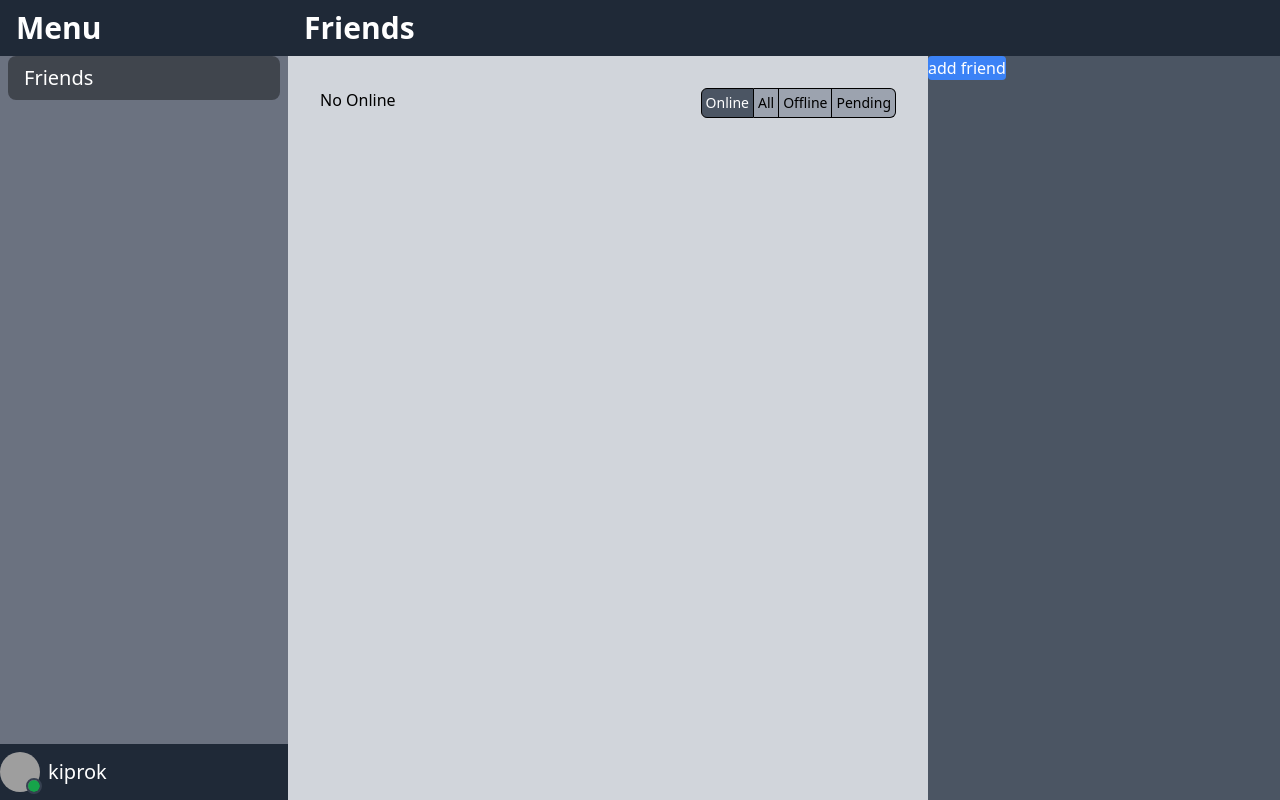
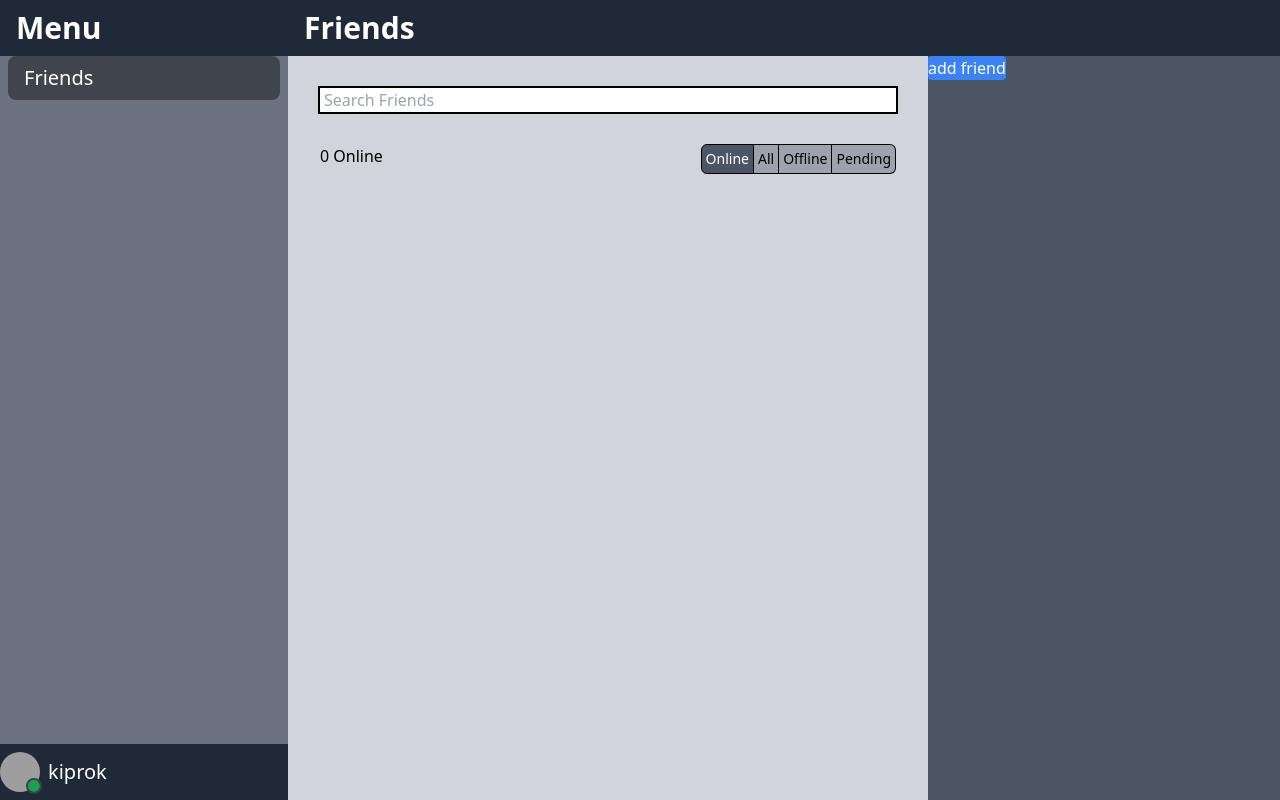
Before and after one commit to kiprok/DiscordButBetter.Client, a Vue app: page / in a window 1280 px wide. Built offline with nearby package versions, Linux system fonts and the light colour scheme; grey boxes are pictures that could not be loaded.

Commit message:
Added search function to FriendListView.vue

```diff
--- a/src/views/FriendListView.vue
+++ b/src/views/FriendListView.vue
@@ -2,7 +2,7 @@
 import ChatTopBar from '@/components/ChatTopBar.vue';
 import { useUserStore } from '@/stores/user.js';
 import SimpleButton from '@/components/SimpleButton.vue';
-import { ref } from 'vue';
+import { computed, ref } from 'vue';
 import {
   GenerateUser,
   GenerateConversation,
@@ -22,7 +22,13 @@ const userStore = useUserStore();
 const conversationStore = useConversationStore();
 const router = useRouter();
 
-const sortMethodSelected = ref('online');
+const radioSortMethodSelected = ref('online');
+const searchText = ref('');
+
+const sortMethodSelected = computed(() => {
+  if (searchText.value !== '') return 'search';
+  return radioSortMethodSelected.value;
+});
 
 const _addingFriend = ref(false);
 
@@ -33,6 +39,18 @@ const sortingMethods = {
   all: () => userStore.GetFriendList(),
   offline: () => userStore.GetFriendList().filter((friend) => friend.status === 0),
   pending: () => userStore.GetFriendRequests(),
+  search: () =>
+    userStore
+      .GetFriendList()
+      .filter((friend) => friend.userName.toLowerCase().includes(searchText.value.toLowerCase())),
+};
+
+const sortMethodAliases = {
+  online: 'Online',
+  all: 'Friends',
+  offline: 'Offline',
+  pending: 'Pending',
+  search: 'Found',
 };
 
 async function OpenConversation(userId) {
@@ -89,28 +107,37 @@ async function GenFriend() {
     </ChatTopBar>
     <div class="flex grow min-h-0 min-w-0">
       <div
-        class="size-full overflow-auto bg-gray-300 px-4 sm:px-8 pt-8 lg:block"
+        class="grow min-w-0 overflow-y-scroll bg-gray-300 px-4 sm:px-8 pt-8 lg:block"
         :class="{ hidden: sidePanelView }">
-        <div class="flex flex-row min-w-0 mb-1 capitalize">
-          <div class="min-w-0">
-            <span v-if="sortingMethods[sortMethodSelected]().length > 0">
+        <div class="size-full flex flex-col">
+          <div class="w-full h-14 flex-none">
+            <input
+              type="text"
+              name="friendSearch"
+              id="friendSearch"
+              class="w-full outline outline-2 pl-1"
+              v-model="searchText"
+              placeholder="Search Friends" />
+          </div>
+          <div class="flex flex-row min-w-0 mb-1">
+            <span class="min-w-0">
               {{ sortingMethods[sortMethodSelected]().length }}
+              {{ sortMethodAliases[sortMethodSelected] }}
             </span>
-            <span v-else>no</span>
-            <span v-if="sortMethodSelected !== 'all'">&nbsp;{{ sortMethodSelected }}</span>
-            <span v-if="sortMethodSelected === 'all'">&nbsp;friends</span>
-          </div>
-          <div class="min-w-0 ml-auto flex flex-row">
-            <friend-sort-button radioValue="online" v-model="sortMethodSelected">
+            <div class="min-w-0 ml-auto flex flex-row capitalize">
+              <friend-sort-button radioValue="online" v-model="radioSortMethodSelected">
                 <span>online</span>
               </friend-sort-button>
-            <friend-sort-button radioValue="all" v-model="sortMethodSelected">
+              <friend-sort-button radioValue="all" v-model="radioSortMethodSelected">
                 <span>all</span>
               </friend-sort-button>
-            <friend-sort-button radioValue="offline" v-model="sortMethodSelected">
+              <friend-sort-button radioValue="offline" v-model="radioSortMethodSelected">
                 <span>offline</span>
               </friend-sort-button>
-            <friend-sort-button class="relative" radioValue="pending" v-model="sortMethodSelected">
+              <friend-sort-button
+                class="relative"
+                radioValue="pending"
+                v-model="radioSortMethodSelected">
                 <span>pending</span>
                 <notification-badge
                   class="-top-2 -right-2 absolute text-[10px] size-4"
@@ -125,7 +152,7 @@ async function GenFriend() {
               class="border-t-2 py-1 border-gray-400 min-w-0">
               <friend-list-user-item :user="listItem">
                 <div
-                v-if="['online', 'all', 'offline'].includes(sortMethodSelected)"
+                  v-if="['online', 'all', 'offline', 'search'].includes(sortMethodSelected)"
                   class="ml-auto h-full flex flex-row gap-2">
                   <friend-list-item-button
                     @click="OpenConversation(listItem.userId)"
@@ -156,6 +183,7 @@ async function GenFriend() {
             </div>
           </div>
         </div>
+      </div>
       <div
         class="w-full flex-none bg-gray-600 lg:flex lg:w-[22rem]"
         :class="{ hidden: !sidePanelView, flex: sidePanelView }">
```
Lines whose indentation alone changed are shown as unchanged.
